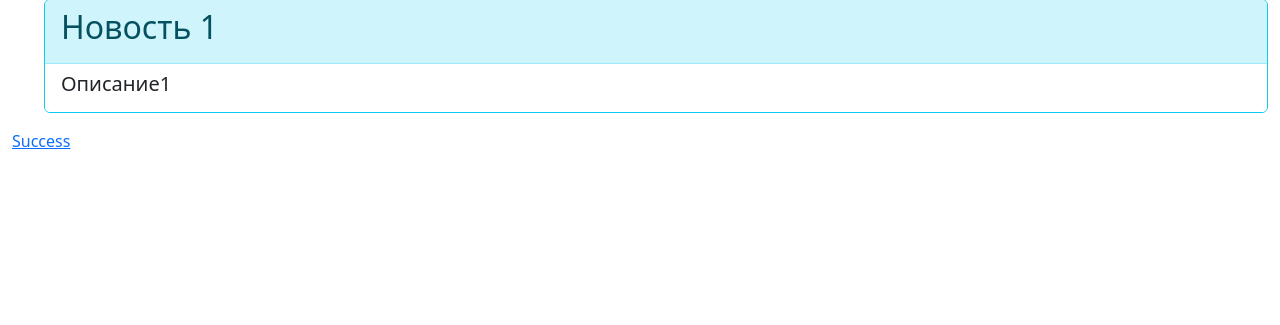
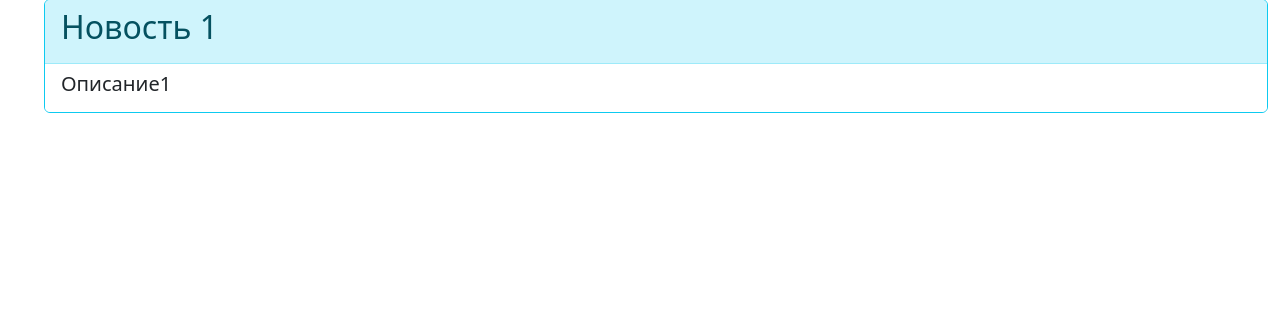
Before and after one commit to WorkIsGold/Server, a Django app: page / in a window 1280 px wide. Shown: the part 212-537 px from the top of the page. Run offline with Django 5.2, Linux system fonts and the light colour scheme; some libraries are stand-ins or nearby versions.

Commit message:
delete unusing reference

```diff
--- a/news_portal/news_app/templates/home.html
+++ b/news_portal/news_app/templates/home.html
@@ -28,5 +28,4 @@
             <h2> Новостей пока что нет </h2>
         {% endif %}
     </div>
-    <a href="news/success">Success</a>
 {% endblock %}
```
